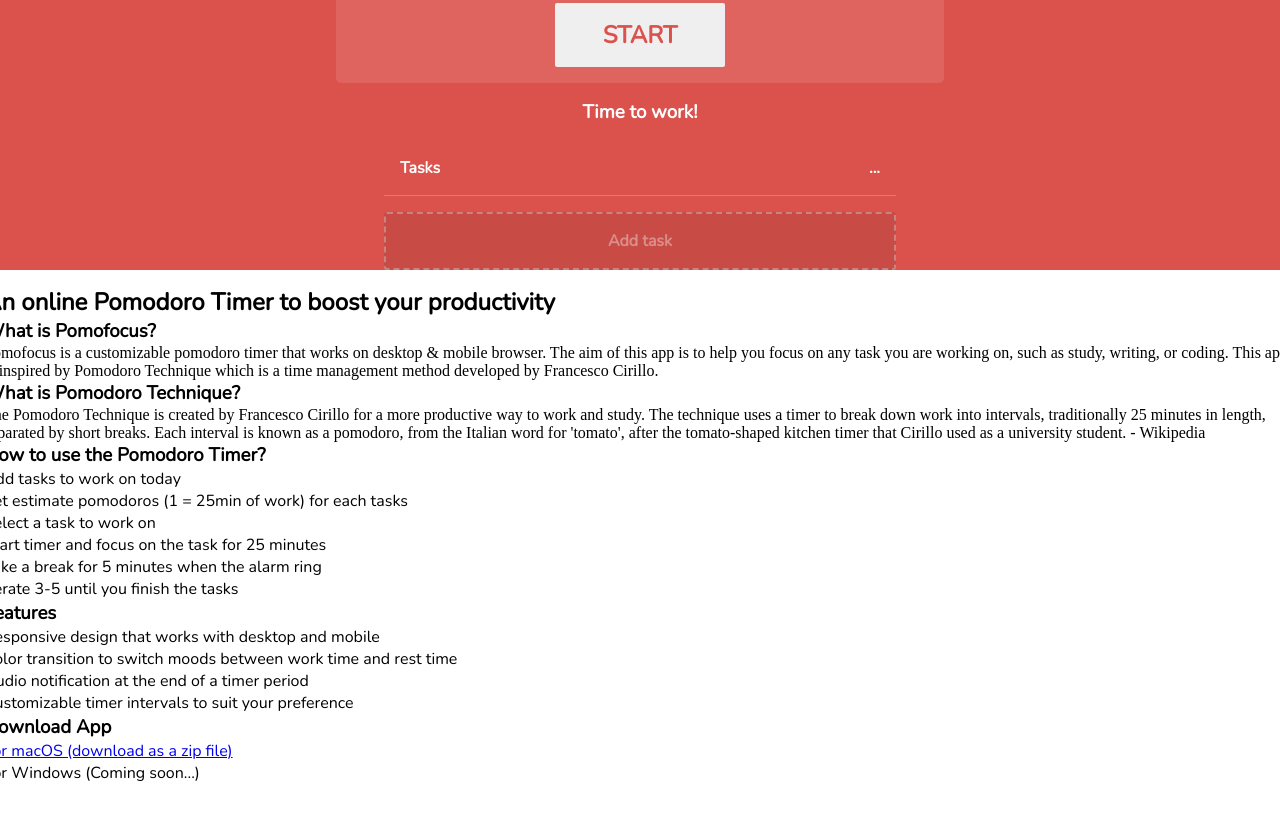
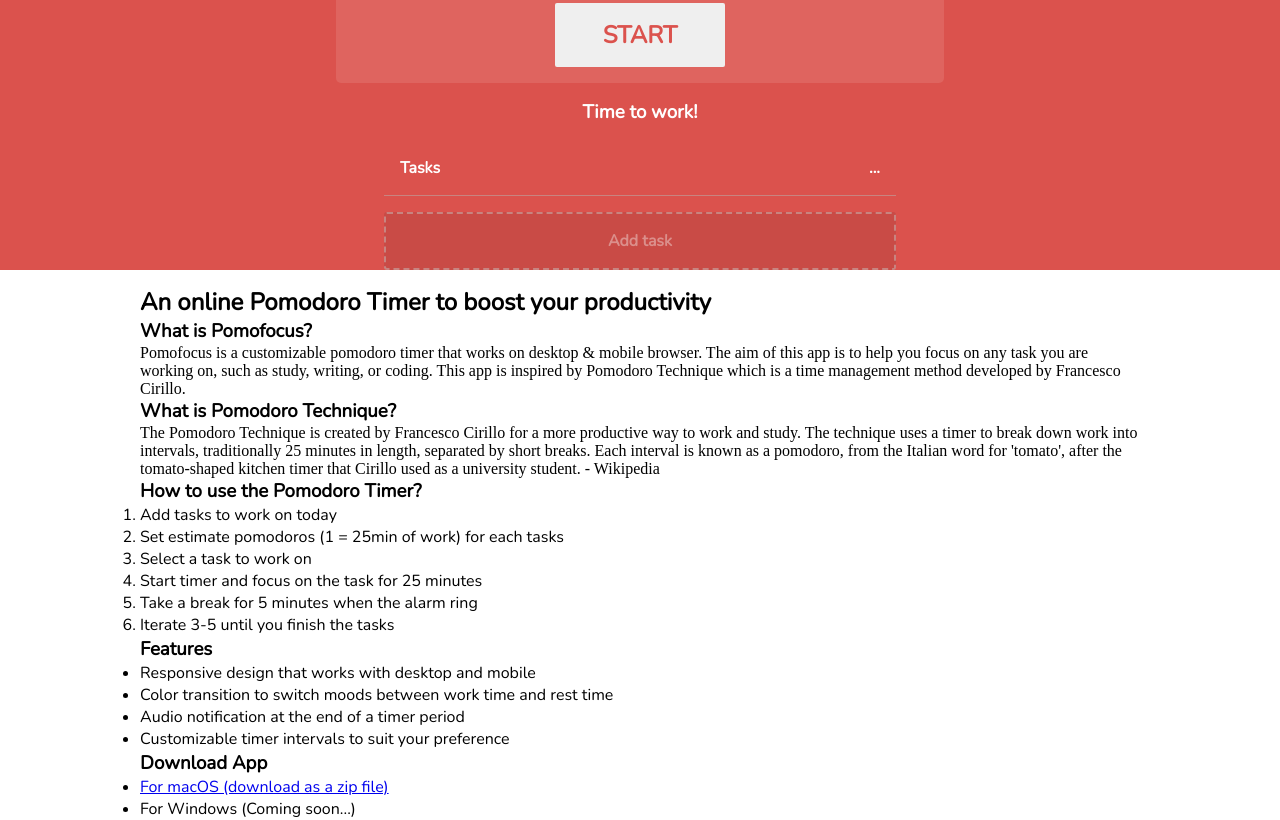
Before and after one commit to anna14b2/re-create, a plain HTML site: page index.html in a window 1280 px wide. Shown: the part 327-1147 px from the top of the page. Before the commit the page ends 1111 px from the top, so only its background shows below. Drawn offline with nearby package versions, Linux system fonts and the light colour scheme.

Commit message:
gr-tem-col on white

```diff
--- a/index.html
+++ b/index.html
@@ -59,6 +59,7 @@
         </div>
       </section>
       <section class="white_section">
+        <div class="white">
           <h2>An online Pomodoro Timer to boost your productivity</h2>
           <h3>What is Pomofocus?</h3>
           <p>
@@ -71,11 +72,11 @@
           <h3>What is Pomodoro Technique?</h3>
           <p>
             The Pomodoro Technique is created by Francesco Cirillo for a more
-          productive way to work and study. The technique uses a timer to break
-          down work into intervals, traditionally 25 minutes in length,
-          separated by short breaks. Each interval is known as a pomodoro, from
-          the Italian word for 'tomato', after the tomato-shaped kitchen timer
-          that Cirillo used as a university student. - Wikipedia
+            productive way to work and study. The technique uses a timer to
+            break down work into intervals, traditionally 25 minutes in length,
+            separated by short breaks. Each interval is known as a pomodoro,
+            from the Italian word for 'tomato', after the tomato-shaped kitchen
+            timer that Cirillo used as a university student. - Wikipedia
           </p>
           <h3>How to use the Pomodoro Timer?</h3>
           <ol>
@@ -100,6 +101,7 @@
             <li><a href="#"> For macOS (download as a zip file) </a></li>
             <li>For Windows (Coming soon...)</li>
           </ul>
+        </div>
       </section>
     </main>
     <footer></footer>
--- a/style.css
+++ b/style.css
@@ -63,6 +63,14 @@ button {
   main > section {
     grid-column: 2/3;
   } */
+
+  .white_section {
+    display: grid;
+    grid-template-columns: 1fr minmax(0, 1000px) 1fr;
+  }
+  .white_section > .white {
+    grid-column: 2/3;
+  }
 
   header {
     display: flex;
```
Lines whose indentation alone changed are shown as unchanged.
